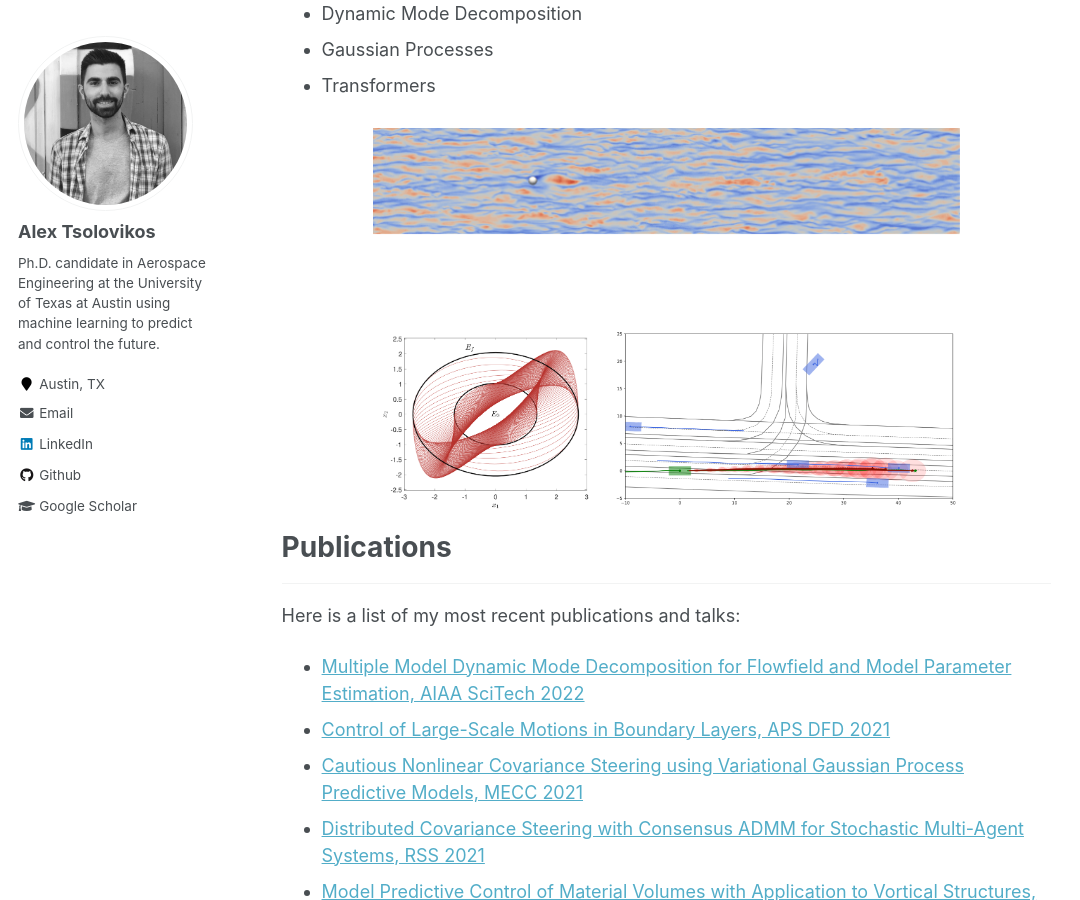
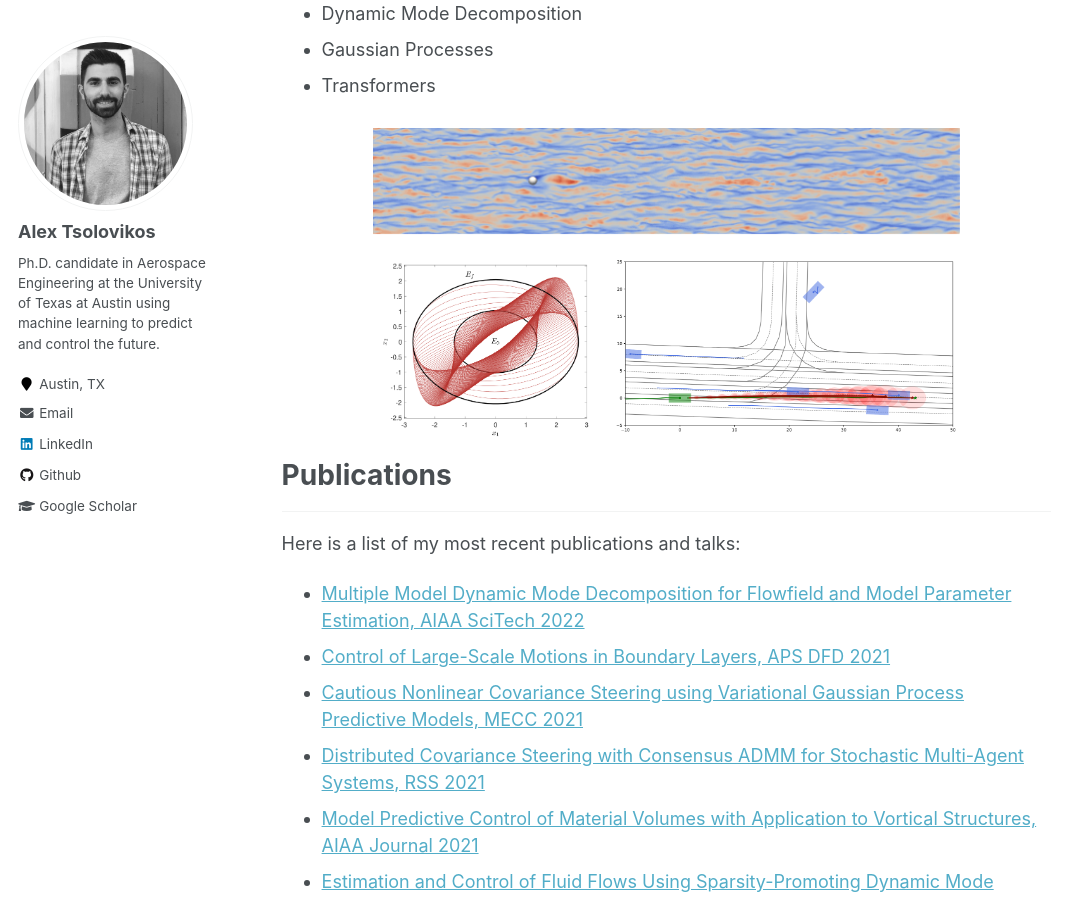
Before and after one commit to alextsolovikos/alextsolovikos.github.io, a Jekyll site: the page built from _pages/about.md, in a window 1280 px wide and 900 px high, scrolled down 1113 px. Shown: the whole window, without its empty margins (0-1080 px from the left). Built offline with Jekyll 4.4.1, drawn with Linux system fonts in a browser that asks for light colours.

Commit message:
Update about.md

```diff
--- a/_pages/about.md
+++ b/_pages/about.md
@@ -68,12 +68,12 @@ Through my involvement in the above topics, I have been using and developing mac
 <table style="width: 600px; margin-left: auto; margin-right: auto; border: 0px;">
   <tbody>
     <tr>
-      <td colspan=2 style="width: 600px; height: 200px; text-align: center; vertical-align: top; border: 0px;">
+      <td colspan=2 style="width: 600px; text-align: center; vertical-align: top; border: 0px;">
         <a><img src="https://alextsolovikos.github.io/docs/gif_tbl_small_animation_top_vew.gif" alt="Flow Control" width="600px"></a>
       </td>
     </tr>
     <tr>
-      <td style="width: 600px; height: 200px; text-align: center; vertical-align: top; border: 0px;">
+      <td style="width: 600px; text-align: center; vertical-align: top; border: 0px;">
           <img src="https://alextsolovikos.github.io/docs/greedy_covariance_2d.png" alt="Stochastic Optimal Control" width="40%" />
           <img src="https://alextsolovikos.github.io/docs/transformer_example_prediction.png" alt="Motion Prediction" width="59%" />
       </td>
```
